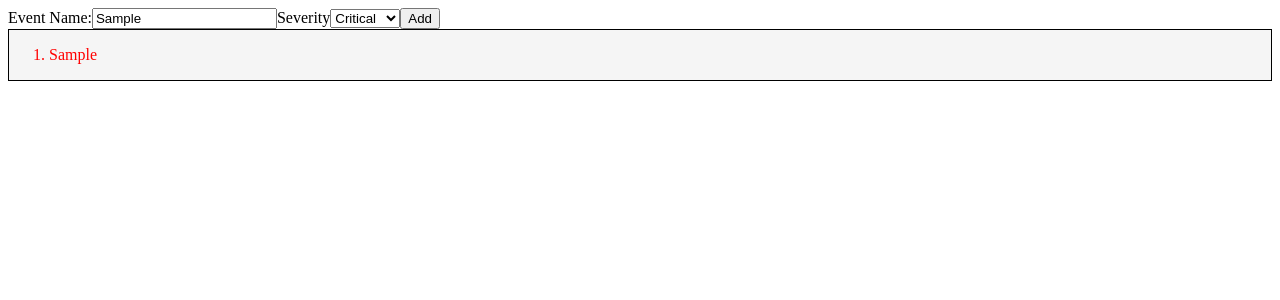
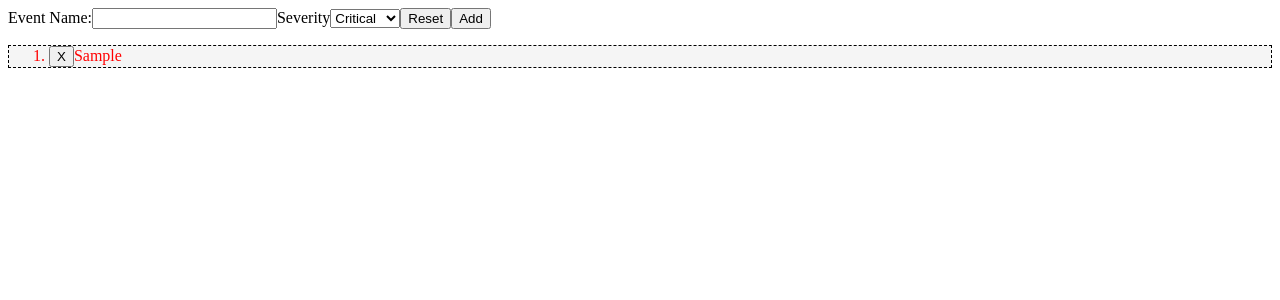
Before and after one commit to millman82/ZeroToReact, a React (Create React App) app: page / in a window 1280 px wide. Both pictures are taken after typing "Sample" into the empty fields and a click on the button "Add". Shown: the top 300 px of the page. Built offline with nearby package versions, Linux system fonts and the light colour scheme.

Commit message:
Convert to components

```diff
--- /dev/null
+++ b/src/components/AddNotification/AddNotification.tsx
@@ -0,0 +1,50 @@
+import * as React from "react";
+import { INotificationItem, Severity } from "../../types";
+const { useState } = React;
+
+export interface IAddNotificationProps {
+  onSubmit(event: INotificationItem): void;
+}
+
+const AddNotification: React.FunctionComponent<IAddNotificationProps> = props => {
+  const [eventName, setEventName] = useState<string>("");
+  const [severity, setSeverity] = useState<Severity>(Severity.Critical);
+
+  const handleReset = () => {
+    setEventName("");
+    setSeverity(Severity.Critical);
+  }
+
+  const handleSubmit = (e: React.FormEvent<HTMLFormElement>) => {
+    e.preventDefault();
+    const event: INotificationItem = {
+      eventName,
+      id: Math.random(),
+      severity
+    };
+    props.onSubmit(event);
+    handleReset();
+  };
+
+  return (
+    <form id="addForm" onSubmit={handleSubmit}>
+      <label>
+        Event Name:
+        <input type="text" maxLength={20} name="eventName" value={eventName} onChange={e => setEventName(e.target.value)} />
+      </label>
+
+      <label htmlFor="severity">Severity</label>
+      <select id="severity" onChange={e => setSeverity(e.target.value as Severity)} value={severity}>
+        <option value={Severity.Critical}>Critical</option>
+        <option value={Severity.High}>High</option>
+        <option value={Severity.Medium}>Medium</option>
+        <option value={Severity.Low}>Low</option>
+      </select>
+
+      <button onClick={handleReset} type="button">Reset</button>
+      <button type="submit">Add</button>
+    </form>
+  );
+}
+
+export default AddNotification;
--- /dev/null
+++ b/src/components/AddNotification/index.ts
@@ -0,0 +1 @@
+export { default } from "./AddNotification";
--- /dev/null
+++ b/src/components/NotificationItem/NotificationItem.tsx
@@ -0,0 +1,20 @@
+import * as React from "react";
+import { INotificationItem } from "../../types";
+
+export interface INotificationItemProps {
+  event: INotificationItem;
+  onRemove?: () => void;
+}
+
+const NotificationItem: React.FunctionComponent<INotificationItemProps> = props => {
+  return (
+    <li className={props.event.severity}>
+      {typeof props.onRemove === "function" && (
+        <button onClick={props.onRemove} title="Remove" type="button">X</button>
+      )}
+      {props.event.eventName}
+    </li>
+  );
+}
+
+export default NotificationItem;
--- /dev/null
+++ b/src/components/NotificationItem/index.ts
@@ -0,0 +1 @@
+export { default } from "./NotificationItem";
--- /dev/null
+++ b/src/components/NotificationList/NotificationList.tsx
@@ -0,0 +1,20 @@
+import * as React from "react";
+import { INotificationItem } from "../../types";
+import NotificationItem from "../NotificationItem";
+
+export interface INotificationListProps {
+  events: INotificationItem[];
+  onRemove: (item: INotificationItem) => void;
+}
+
+const NotificationList: React.FunctionComponent<INotificationListProps> = props => {
+  return (
+    <ol className="eventsContainer">
+      {props.events.map(e => (
+        <NotificationItem event={e} key={e.id} onRemove={() => props.onRemove(e)} />
+      ))}
+    </ol>
+  );
+}
+
+export default NotificationList;
--- /dev/null
+++ b/src/components/NotificationList/index.ts
@@ -0,0 +1 @@
+export { default } from "./NotificationList";
--- a/src/index.tsx
+++ b/src/index.tsx
@@ -1,86 +1,17 @@
 import * as React from "react";
 import { render } from "react-dom";
-import { INotificationItem, Severity } from "./types";
+import AddNotification from "./components/AddNotification";
+import NotificationList from "./components/NotificationList";
+import { INotificationItem } from "./types";
 import "./styles.scss";
-import { useState } from "react";
+const { useState } = React;
 
-// Step 1: Create NotificationItem component
-// Step 2: Create NotificationList component
-// Step 3: Add INotificationItem[] to NotificationList state
-// Step 4: Render NotificationItems from NotificationList state
-// Step 5: Create AddNotification component with internal state
-// Step 6: Add callback to AddNotification component to update state in NotificationList
+const App: React.FunctionComponent = () => {
+  const [eventList, setEventList] = useState<INotificationItem[]>([])
 
-interface INotificationItemProps {
-    eventName: string;
-    severity: Severity;
+  const handleRemove = (e: INotificationItem) => {
+    setEventList(prevState => prevState.filter(x => x.id !== e.id));
   }
-
-const NotificationItem: React.FunctionComponent<INotificationItemProps> = props => {
-    return (
-        <div className="NotificationItem">
-            <li className={props.severity}>{props.eventName}</li>
-        </div>
-    );
-}
-
-interface INotificationListProps {
-    events: INotificationItem[];
-    eventListId: string;
-}
-
-const NotificationList: React.FunctionComponent<INotificationListProps> = props => {
-    return (
-        <div className={"notification-list"}>
-            <ol id={props.eventListId}>
-                {props.events.map(e => (
-                    <NotificationItem eventName={e.eventName} key={e.id} severity={e.severity} />
-                ))}
-            </ol>
-        </div>
-    );
-}
-
-interface IAddNotificationProps {
-    onSubmit(event: INotificationItem): void;
-}
-
-const AddNotification: React.FunctionComponent<IAddNotificationProps> = props => {
-    const [eventName, setEventName] = useState<string>("");
-    const [severity, setSeverity] = useState<Severity>(Severity.Critical);
-
-    const handleSubmit = (e: React.FormEvent<HTMLFormElement>) => {
-        e.preventDefault();
-        const event: INotificationItem = {
-            eventName,
-            id: Math.random(),
-            severity
-        };
-        props.onSubmit(event);
-    };
-
-    return (
-        <form id="addForm" onSubmit={handleSubmit}>
-            <label>
-                Event Name:
-                <input type="text" maxLength={20} name="eventName" value={eventName} onChange={e => setEventName(e.target.value)} />
-            </label>
-
-            <label htmlFor="severity">Severity</label>
-            <select id="severity" onChange={e => setSeverity(e.target.value as Severity)} value={severity}>
-                <option value={Severity.Critical}>Critical</option>
-                <option value={Severity.High}>High</option>
-                <option value={Severity.Medium}>Medium</option>
-                <option value={Severity.Low}>Low</option>
-            </select>
-
-            <button type="submit">Add</button>
-        </form>
-    );
-}
-
-function App() {
-    const [eventList, setEventList] = useState<INotificationItem[]>([])
 
   const handleSubmit = (e: INotificationItem) => {
     setEventList(prevState => [...prevState, e]);
@@ -89,7 +20,7 @@ function App() {
   return (
     <div className="App">
       <AddNotification onSubmit={handleSubmit} />
-            <NotificationList events={eventList} eventListId="eventList" />
+      <NotificationList events={eventList} onRemove={handleRemove} />
     </div>
   );
 }
--- a/src/notifications.scss
+++ b/src/notifications.scss
@@ -1,7 +1,3 @@
-.notification-list {
-  background-color: whitesmoke;
-  border: 1px solid black;
-
 .critical {
   color: red;
 }
@@ -17,4 +13,3 @@
 .low {
   color: lightblue;
 }
-}
--- a/src/styles.scss
+++ b/src/styles.scss
@@ -1 +1,6 @@
 @import "notifications";
+
+.eventsContainer {
+  background-color: whitesmoke;
+  border: 1px dashed black;
+}
```
Also changed, not shown: 1 other file (tests, documents, lock files or other folders). Lines whose indentation alone changed are shown as unchanged.
